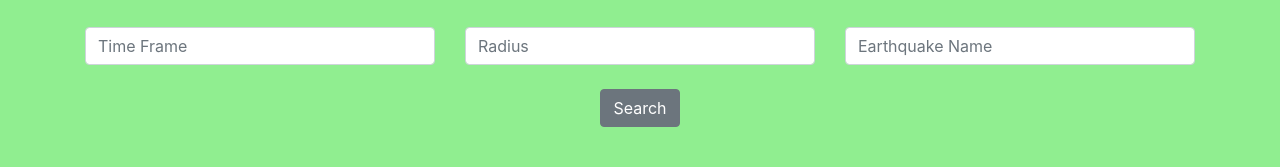
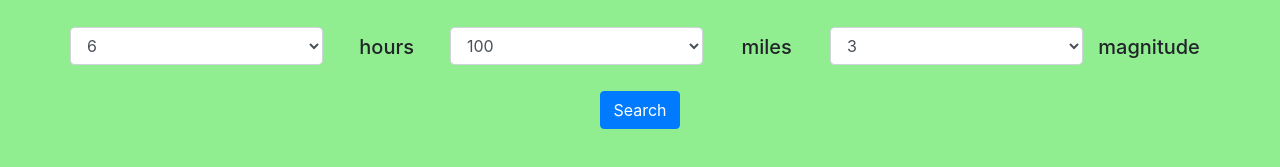
Before and after one commit to ITWSXInformatics/EarthQuickWarningInformationSystem, a plain HTML site: page index.html in a window 1280 px wide. Shown: the part 533-700 px from the top of the page. Drawn offline with nearby package versions, Linux system fonts and the light colour scheme.

Commit message:
change input type to selection

```diff
--- a/index.html
+++ b/index.html
@@ -6,10 +6,12 @@
     <meta name="viewport" content="width=device-width, initial-scale=1, shrink-to-fit=no">
 
     <!-- Bootstrap CSS -->
-    <link rel="stylesheet" href="https://stackpath.bootstrapcdn.com/bootstrap/4.4.1/css/bootstrap.min.css" integrity="sha384-Vkoo8x4CGsO3+Hhxv8T/Q5PaXtkKtu6ug5TOeNV6gBiFeWPGFN9MuhOf23Q9Ifjh" crossorigin="anonymous">
+    <link rel="stylesheet" href="https://stackpath.bootstrapcdn.com/bootstrap/4.4.1/css/bootstrap.min.css"
+          integrity="sha384-Vkoo8x4CGsO3+Hhxv8T/Q5PaXtkKtu6ug5TOeNV6gBiFeWPGFN9MuhOf23Q9Ifjh" crossorigin="anonymous">
 
     <!-- Personal CSS -->
     <link rel="stylesheet" href="./css/index.css">
+
 
     <title>EarthQuick</title>
 </head>
@@ -17,6 +19,7 @@
 <h1>EarthQuick Near-Real-Time Information System</h1>
 
 <br/>
+
 
 <div id="map">
     <iframe
@@ -38,20 +41,52 @@
     <div class="container">
         <div class="row">
             <div class="col-sm">
-						<input class="form-control" type="text" placeholder="Time Frame" id="timeFrame">
+                <div class="row">
+                    <select class="col-8 form-control" type="text"  id="timeDistance">
+                        <option>1</option>
+                        <option>2</option>
+                        <option selected="selected">6</option>
+                        <option>12</option>
+                        <option>24</option>
+                    </select>
+                    <h5 class="col-4 pt-2 text-center">hours</h5>
+                </div>
             </div>
             <div class="col-sm">
-						<input class="form-control" type="text" placeholder="Radius" id="radius">
+                <div class="row">
+                    <select class="col-8 form-control" type="text"  id="radius">
+                        <option>10</option>
+                        <option selected="selected">100</option>
+                        <option>500</option>
+                        <option>1000</option>
+                        <option>2000</option>
+                    </select>
+                    <h5 class="col-4 pt-2 text-center">miles</h5>
+                </div>
             </div>
             <div class="col-sm">
-						<input class="form-control" type="text" placeholder="Earthquake Name" id="earthquakeName">
+                <div class="row">
+                    <select class="col-8 form-control" type="text"  id="magnitude">
+                        <option>1</option>
+                        <option>2</option>
+                        <option selected="selected">3</option>
+                        <option>4</option>
+                        <option>5</option>
+                        <option>6</option>
+                        <option>7</option>
+                        <option>8</option>
+                        <option>9</option>
+                        <option>10</option>
+                    </select>
+                    <h5 class="col-4 pt-2 text-center">magnitude</h5>
+                </div>
             </div>
         </div>
     </div>
 
     <br/>
 
-			<button type="button" class="btn btn-secondary" onclick="submit();">Search</button>
+    <button type="button" class="btn btn-primary" onclick="submit();">Search</button>
 
 </div>
 
@@ -60,8 +95,16 @@
 
 <!-- Optional JavaScript -->
 <!-- jQuery first, then Popper.js, then Bootstrap JS -->
-    <script src="https://code.jquery.com/jquery-3.4.1.slim.min.js" integrity="sha384-J6qa4849blE2+poT4WnyKhv5vZF5SrPo0iEjwBvKU7imGFAV0wwj1yYfoRSJoZ+n" crossorigin="anonymous"></script>
-    <script src="https://cdn.jsdelivr.net/npm/popper.js@1.16.0/dist/umd/popper.min.js" integrity="sha384-Q6E9RHvbIyZFJoft+2mJbHaEWldlvI9IOYy5n3zV9zzTtmI3UksdQRVvoxMfooAo" crossorigin="anonymous"></script>
-    <script src="https://stackpath.bootstrapcdn.com/bootstrap/4.4.1/js/bootstrap.min.js" integrity="sha384-wfSDF2E50Y2D1uUdj0O3uMBJnjuUD4Ih7YwaYd1iqfktj0Uod8GCExl3Og8ifwB6" crossorigin="anonymous"></script>
+<script src="https://code.jquery.com/jquery-3.4.1.slim.min.js"
+        integrity="sha384-J6qa4849blE2+poT4WnyKhv5vZF5SrPo0iEjwBvKU7imGFAV0wwj1yYfoRSJoZ+n"
+        crossorigin="anonymous"></script>
+<script src="https://cdn.jsdelivr.net/npm/popper.js@1.16.0/dist/umd/popper.min.js"
+        integrity="sha384-Q6E9RHvbIyZFJoft+2mJbHaEWldlvI9IOYy5n3zV9zzTtmI3UksdQRVvoxMfooAo"
+        crossorigin="anonymous"></script>
+<script src="https://stackpath.bootstrapcdn.com/bootstrap/4.4.1/js/bootstrap.min.js"
+        integrity="sha384-wfSDF2E50Y2D1uUdj0O3uMBJnjuUD4Ih7YwaYd1iqfktj0Uod8GCExl3Og8ifwB6"
+        crossorigin="anonymous"></script>
+
+
 </body>
 </html>
--- a/js/index.js
+++ b/js/index.js
@@ -1,10 +1,10 @@
 function submit() {
-	var timeFrame = document.getElementById("timeFrame").value;
-	var rad = document.getElementById("radius").value;
-	var name = document.getElementById("earthquakeName").value;
+	var timeDistance = document.getElementById("timeDistance").value;
+	var radius = document.getElementById("radius").value;
+	var magnitude = document.getElementById("magnitude").value;
 
-	console.log(timeFrame);
-	console.log(rad);
-	console.log(name);
+	console.log(timeDistance);
+	console.log(radius);
+	console.log(magnitude);
 
 }
```
Lines whose indentation alone changed are shown as unchanged.
